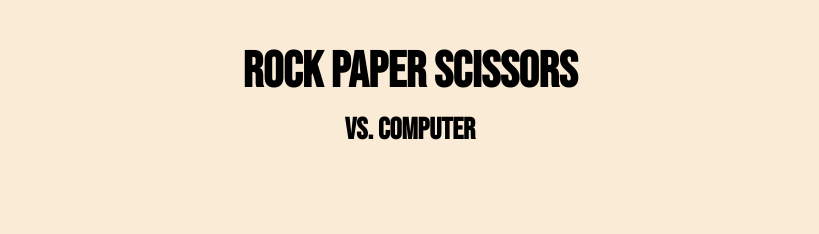
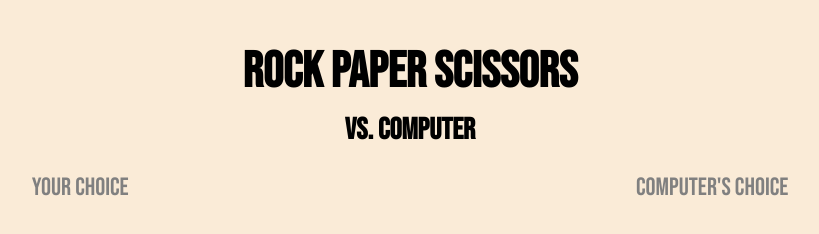
Before and after one commit to BigFatDuck1/rock-paper-scissors-1-odin, a plain HTML site: page index.html in a window 1280 px wide. Shown: the whole page, without its empty margins (230-1049 px from the left). Drawn offline with Linux system fonts and the light colour scheme.

Commit message:
Changed .icons to space-around

```diff
--- a/index.html
+++ b/index.html
@@ -16,8 +16,12 @@
       <h2 class="subline">vs. Computer</h2>
     </div>
     <div class="icons">
-      <div class="player_icons"></div>
-      <div class="computer_icons"></div>
+      <div class="player_icons">
+        <div class="choice_text">Your choice</div>
+      </div>
+      <div class="computer_icons">
+        <div class="choice_text">Computer's choice</div>
+      </div>
     </div>
     <div class="result_panel">
       <div class="winner_whois"></div>
--- a/styles.css
+++ b/styles.css
@@ -16,6 +16,7 @@ body {
 .icons {
     display: flex;
     flex-direction: row;
+    justify-content: space-around;
 }
 
 .player_icons, .computer_icons {
@@ -40,3 +41,9 @@ body {
     font-size: 30px;
     margin-top: 10px;
 }
+
+.choice_text {
+    font-family: "Bebas Neue";
+    font-size: 25px;
+    color: grey;
+}
```
